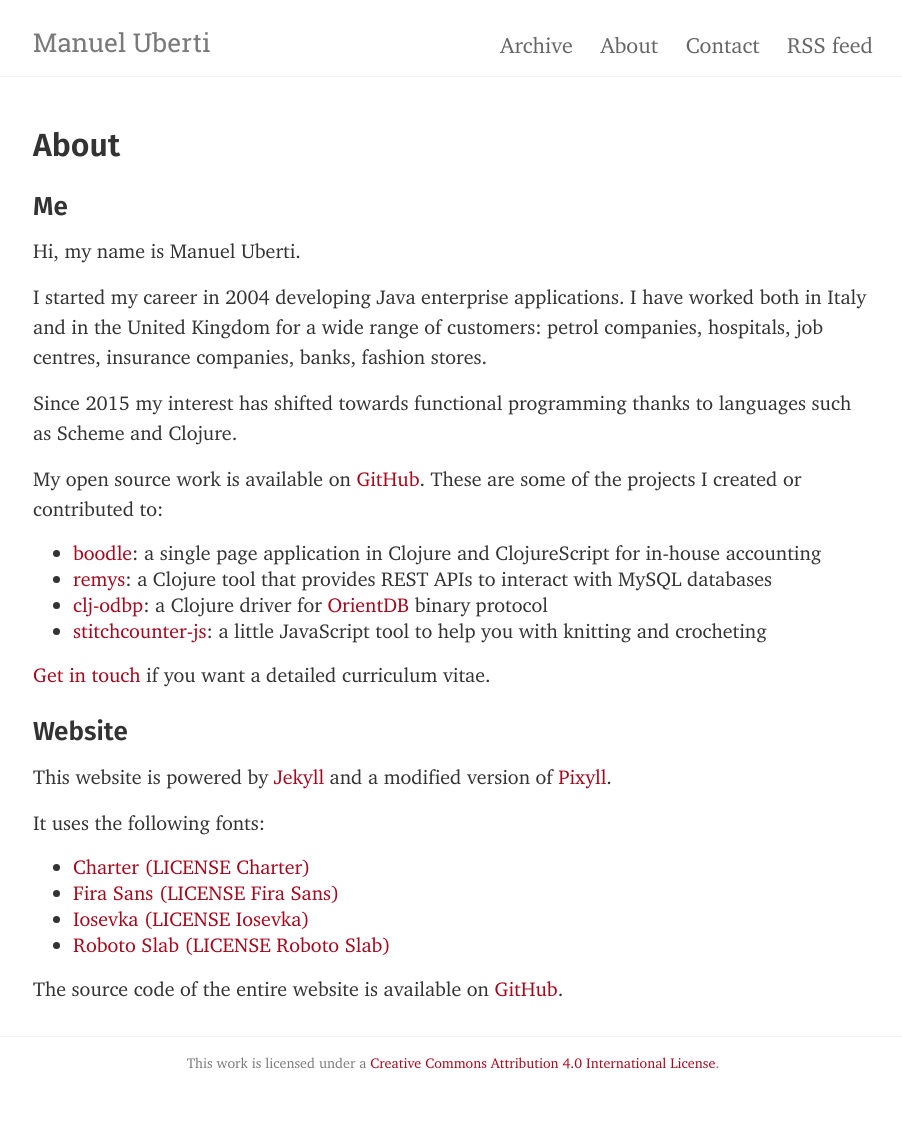
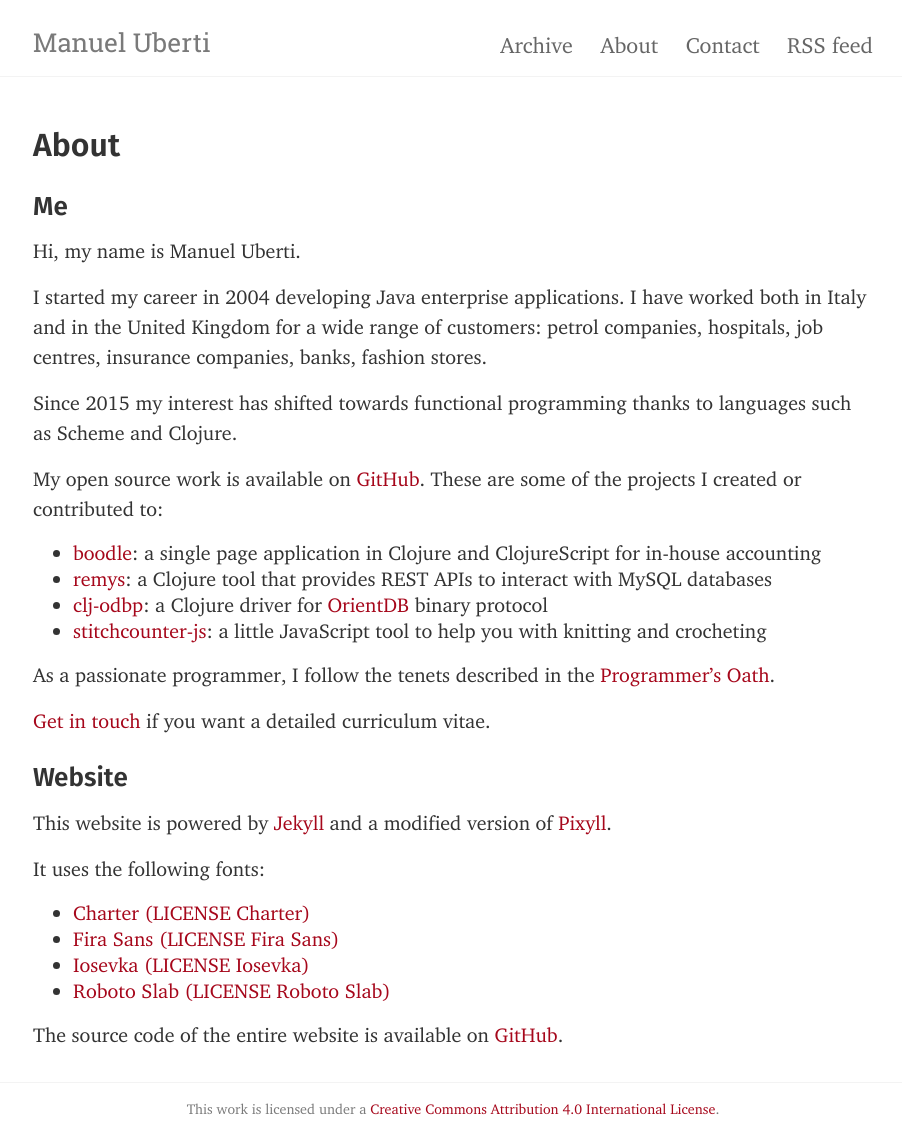
Before and after one commit to manuel-uberti/manuel-uberti.github.io, a Jekyll site: the page built from about.md, in a window 1280 px wide. Shown: the whole page, without its empty margins (187-1089 px from the left). Built offline with Jekyll 4.4.1, drawn with Linux system fonts in a browser that asks for light colours; before the commit the page ends 1088 px from its top, so only the background shows below that.

Commit message:
Add Programmer's Oath

```diff
--- a/about.md
+++ b/about.md
@@ -30,6 +30,9 @@ I created or contributed to:
 - [stitchcounter-js](https://github.com/manuel-uberti/stitchcounter-js):
   a little JavaScript tool to help you with knitting and crocheting
 
+As a passionate programmer, I follow the tenets described in the
+[Programmer’s Oath](https://github.com/Widdershin/programmers-oath).
+
 [Get in touch](https://manuel-uberti.github.io/contact/) if you want a detailed
 curriculum vitae.
 
```
